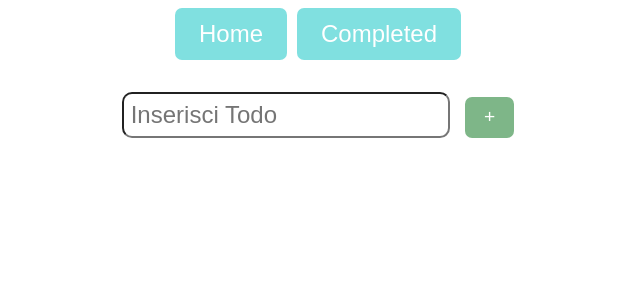
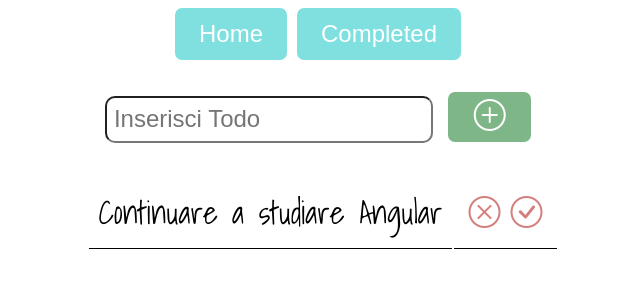
Before and after one commit to VSalzano/fs0223, an Angular app in the folder m3/s2/g5/progettoG5/: page / in a window 1280 px wide. Shown: the top 300 px of the page, without its empty margins (317-957 px from the left). Built offline with nearby package versions, Linux system fonts and the light colour scheme; data requests are answered from the project's data file.

Commit message:
sitemo stili, cambio template in table

```diff
--- a/m3/s2/g5/progettoG5/db.json
+++ b/m3/s2/g5/progettoG5/db.json
@@ -9,6 +9,11 @@
       "completed": true,
       "body": "Acquistare galleggiante",
       "id": 2
+    },
+    {
+      "completed": false,
+      "body": "Continuare a studiare Angular",
+      "id": 6
     }
   ]
 }
--- a/m3/s2/g5/progettoG5/src/app/Components/form/form.component.html
+++ b/m3/s2/g5/progettoG5/src/app/Components/form/form.component.html
@@ -5,5 +5,7 @@
     placeholder="Inserisci Todo"
     name="todo-body"
   />
-  <button id="add-btn" (click)="create()">+</button>
+  <button id="add-btn" (click)="create()">
+    <i class="bi bi-plus-circle"></i>
+  </button>
 </form>
--- a/m3/s2/g5/progettoG5/src/app/Components/form/form.component.scss
+++ b/m3/s2/g5/progettoG5/src/app/Components/form/form.component.scss
@@ -11,9 +11,9 @@ input {
 }
 
 button {
-  padding: 0.5em 1em;
+  padding: 0.2em 0.8em;
   background-color: rgb(0, 112, 19);
-  font-size: 1.2em;
+  font-size: 2em;
   border-radius: 7px;
   border: none;
   color: rgb(255, 255, 255);
--- a/m3/s2/g5/progettoG5/src/app/Pages/completed/completed.component.html
+++ b/m3/s2/g5/progettoG5/src/app/Pages/completed/completed.component.html
@@ -1,11 +1,15 @@
-<app-form> </app-form>
 <div>
-  <ul>
-    <li *ngFor="let todo of completedTodos">
-      {{ todo.body }}
-      <button id="cancel-btn" (click)="delete(todo.id)">
-        <i class="bi bi-x-circle"></i>
-      </button>
-    </li>
-  </ul>
+  <table>
+    <tr *ngFor="let todo of completedTodos">
+      <td id="body-td">{{ todo.body }}</td>
+      <td id="button-td">
+        <button id="cancel-btn" (click)="delete(todo.id)">
+          <i class="bi bi-x-circle"></i>
+        </button>
+        <button id="cancel-btn" (click)="uncheckTodo(todo.id)">
+          <i class="bi bi-arrow-left-circle"></i>
+        </button>
+      </td>
+    </tr>
+  </table>
 </div>
--- a/m3/s2/g5/progettoG5/src/app/Pages/completed/completed.component.scss
+++ b/m3/s2/g5/progettoG5/src/app/Pages/completed/completed.component.scss
@@ -1,12 +1,16 @@
-ul {
-  list-style-type: none;
-  font-size: 2em;
-  text-align: center;
-  padding-left: 0;
+@import url("https://fonts.googleapis.com/css2?family=Shadows+Into+Light&display=swap");
+
+div {
+  display: flex;
+  justify-content: center;
+  margin-top: 2em;
 }
 
-li {
-  margin-top: 10px;
+td {
+  font-size: 2em;
+  border-bottom: 1px solid black;
+  padding: 0.3em;
+  font-family: "Shadows Into Light", cursive;
 }
 
 button {
--- a/m3/s2/g5/progettoG5/src/app/Pages/completed/completed.component.ts
+++ b/m3/s2/g5/progettoG5/src/app/Pages/completed/completed.component.ts
@@ -34,4 +34,15 @@ export class CompletedComponent {
       this.getTodos();
     })
   }
+
+  uncheckTodo(id:any):void{
+
+    this.todosSvc.getSingleTodo(id).then((res) => {
+      console.log(res)
+      res.completed = false;
+      this.todosSvc.updateTodo(res)
+      .then(res => window.location.reload())
+    })
+
+  }
 }
--- a/m3/s2/g5/progettoG5/src/app/Pages/home/home.component.html
+++ b/m3/s2/g5/progettoG5/src/app/Pages/home/home.component.html
@@ -1,14 +1,16 @@
 <app-form> </app-form>
 <div>
-  <ul>
-    <li *ngFor="let todo of homeTodos">
-      {{ todo.body }}
-      <button id="cancel-btn" (click)="delete(todo.id)">
-        <i class="bi bi-x-circle"></i>
-      </button>
-      <button id="check-btn" (click)="checkTodo(todo.id)">
-        <i class="bi bi-check2-circle"></i>
-      </button>
-    </li>
-  </ul>
+  <table>
+    <tr *ngFor="let todo of homeTodos">
+      <td id="body-td">{{ todo.body }}</td>
+      <td id="button-td">
+        <button id="cancel-btn" (click)="delete(todo.id)">
+          <i class="bi bi-x-circle"></i>
+        </button>
+        <button id="cancel-btn" (click)="checkTodo(todo.id)">
+          <i class="bi bi-check-circle"></i>
+        </button>
+      </td>
+    </tr>
+  </table>
 </div>
--- a/m3/s2/g5/progettoG5/src/app/Pages/home/home.component.scss
+++ b/m3/s2/g5/progettoG5/src/app/Pages/home/home.component.scss
@@ -1,12 +1,16 @@
-ul {
-  list-style-type: none;
-  font-size: 2em;
-  text-align: center;
-  padding-left: 0;
+@import url("https://fonts.googleapis.com/css2?family=Shadows+Into+Light&display=swap");
+
+div {
+  display: flex;
+  justify-content: center;
+  margin-top: 2em;
 }
 
-li {
-  margin-top: 10px;
+td {
+  font-size: 2em;
+  border-bottom: 1px solid black;
+  padding: 0.3em;
+  font-family: "Shadows Into Light", cursive;
 }
 
 button {
--- a/m3/s2/g5/progettoG5/src/app/Pages/home/home.component.ts
+++ b/m3/s2/g5/progettoG5/src/app/Pages/home/home.component.ts
@@ -42,7 +42,8 @@ export class HomeComponent implements OnInit {
       console.log(res)
       res.completed = true;
       this.todosSvc.updateTodo(res)
-      .then(res => console.log(res))})
+      .then(res => window.location.reload())
+    })
 
   }
 
```
